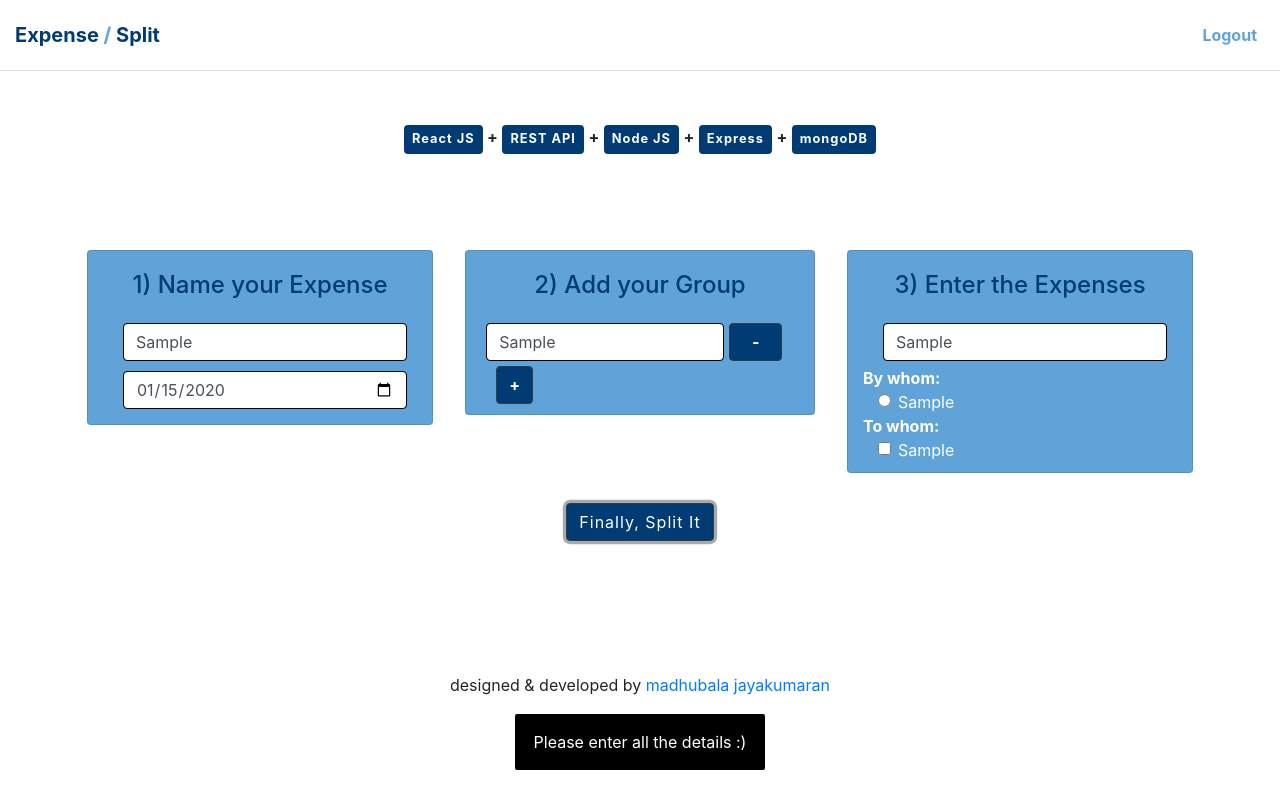
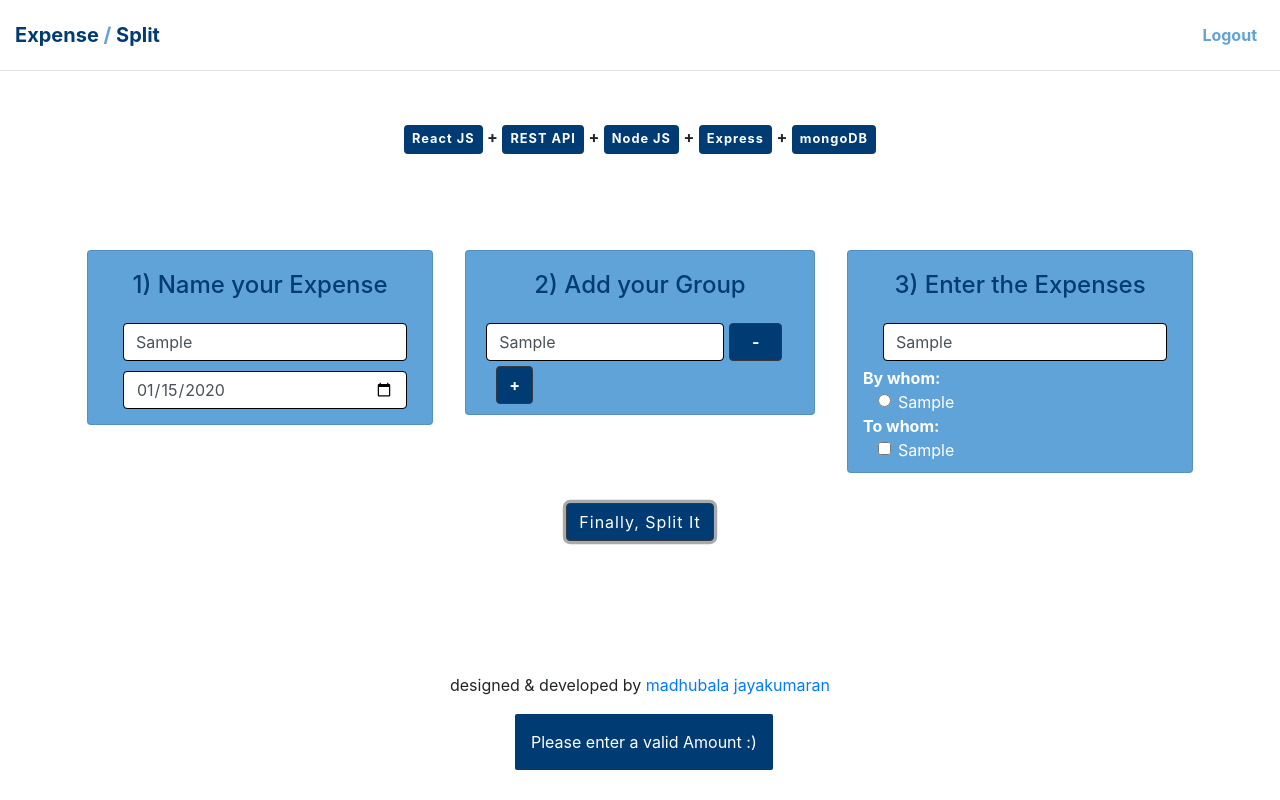
Before and after one commit to Madhubalajb/Expense-Split, a React (Create React App) app: page / in a window 1280 px wide. Both pictures are taken after typing "Sample", "2020-01-15", "Sample", "Sample" into the empty fields and a click on the button "Finally, Split It". Built offline with nearby package versions, Linux system fonts and the light colour scheme.

Commit message:
Add Notifications

```diff
--- a/src/components/Home.js
+++ b/src/components/Home.js
@@ -62,7 +62,7 @@ const Home = () => {
         amount: Number(amt),
         by_whom: by
       }
-      if(expense.expense_name !== '' && expense.date !== '' && expense.amount !== '' && expense.by_whom !== '' && expense.members.length !== 0) {
+      if(expense.expense_name !== '' && expense.date !== '' && expense.amount !== '' && expense.by_whom !== '' && expense.members.length !== 0 ) {
         expenseService.addData(expense)
         .then(returnedExpense => {
           setExpenses(expenses.concat(returnedExpense))
@@ -73,8 +73,11 @@ const Home = () => {
           setBy('')
         })
         .catch(error => {
-          showMessage(<div id="snackbar">Validation failed :</div>)
+          showMessage(<div id="snackbar">Validation failed :( <br />Please verify your details</div>)
         })
+      }
+      else if(isNaN(expense.amount) !== false) {
+        showMessage(<div id="snackbar">Please enter a valid Amount :)</div>)
       }
       else {
         showMessage(<div id="snackbar">Please enter all the details :)</div>)
--- a/src/index.scss
+++ b/src/index.scss
@@ -38,7 +38,7 @@ body {
     #snackbar {
         visibility: visible;
         min-width: 250px;
-        background-color: black;
+        background-color: $Navy-Blue;
         color: white;
         text-align: center;
         border-radius: 2px;
@@ -48,6 +48,24 @@ body {
         left: 50%;
         bottom: 30px;
         z-index: 1;
+        animation: fadein 0.5s, fadeout 0.5s 0.25s;
+        -webkit-animation: fadein 0.5s, fadeout 0.5s 0.25s;
+    }
+    @keyframes fadein {
+        from {bottom: 0; opacity: 0;}
+        to {bottom: 30px; opacity: 1;}
+    }
+    @-webkit-keyframes fadein {
+        from {bottom: 0; opacity: 0;}
+        to {bottom: 30px; opacity: 1;}
+    }
+    @keyframes fadeout {
+        from {bottom: 30px; opacity: 1;}
+        to {bottom: 0; opacity: 0;}
+    }
+    @-webkit-keyframes fadeout {
+        from {bottom: 30px; opacity: 1;}
+        to {bottom: 0; opacity: 0;}
     }
     .split {
         padding-top: 80px;
```
